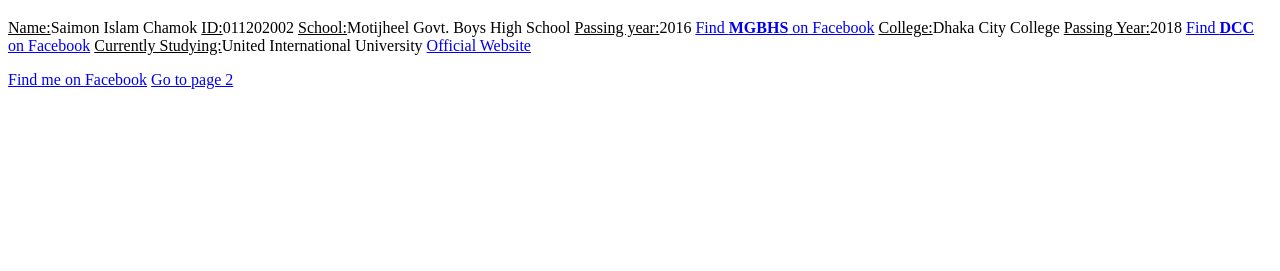
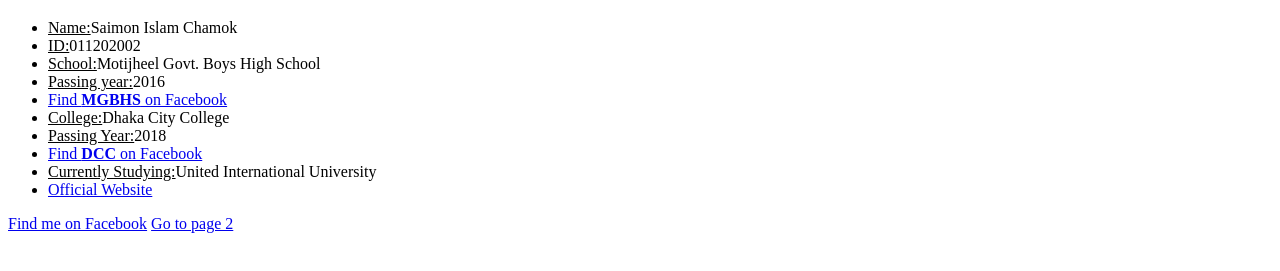
Before and after one commit to sorpresa7/sorpresa7.github.io, a plain HTML site: page index.html in a window 1280 px wide. Shown: the part 61-332 px from the top of the page. Drawn offline with Linux system fonts and the light colour scheme.

Commit message:
Update index.html

```diff
--- a/index.html
+++ b/index.html
@@ -6,16 +6,18 @@
    <body>
     <h1>Welcome to Saimon Islam Chamok's Website!!!!!</h1>
     <p>
-      <u>Name:</u>Saimon Islam Chamok
-      <u>ID:</u>011202002
-      <u>School:</u>Motijheel Govt. Boys High School
-      <u>Passing year:</u>2016
-      <a href="https://www.facebook.com/mgbhs.gov.bd">Find <b>MGBHS</b> on Facebook</a>
-      <u>College:</u>Dhaka City College
-      <u>Passing Year:</u>2018
-      <a href="https://www.facebook.com/CityCollegeDHAKA">Find <b>DCC</b> on Facebook</a>
-      <u>Currently Studying:</u>United International University
-      <a href="http://www.uiu.ac.bd/">Official Website</a>
+      <ul>
+        <li><u>Name:</u>Saimon Islam Chamok</li>
+        <li><u>ID:</u>011202002</li>
+        <li><u>School:</u>Motijheel Govt. Boys High School</li>
+        <li><u>Passing year:</u>2016</li>
+        <li><a href="https://www.facebook.com/mgbhs.gov.bd">Find <b>MGBHS</b> on Facebook</a></li>
+        <li><u>College:</u>Dhaka City College</li>
+        <li><u>Passing Year:</u>2018</li>
+        <li><a href="https://www.facebook.com/CityCollegeDHAKA">Find <b>DCC</b> on Facebook</a></li>
+        <li><u>Currently Studying:</u>United International University</li>
+        <li><a href="http://www.uiu.ac.bd/">Official Website</a></li>
+     </ul>
      </p>
      <a href="https://www.facebook.com/saimonislam.chamok.982/">Find me on Facebook</a>
     <a href="page2.html">Go to page 2</a>
```
